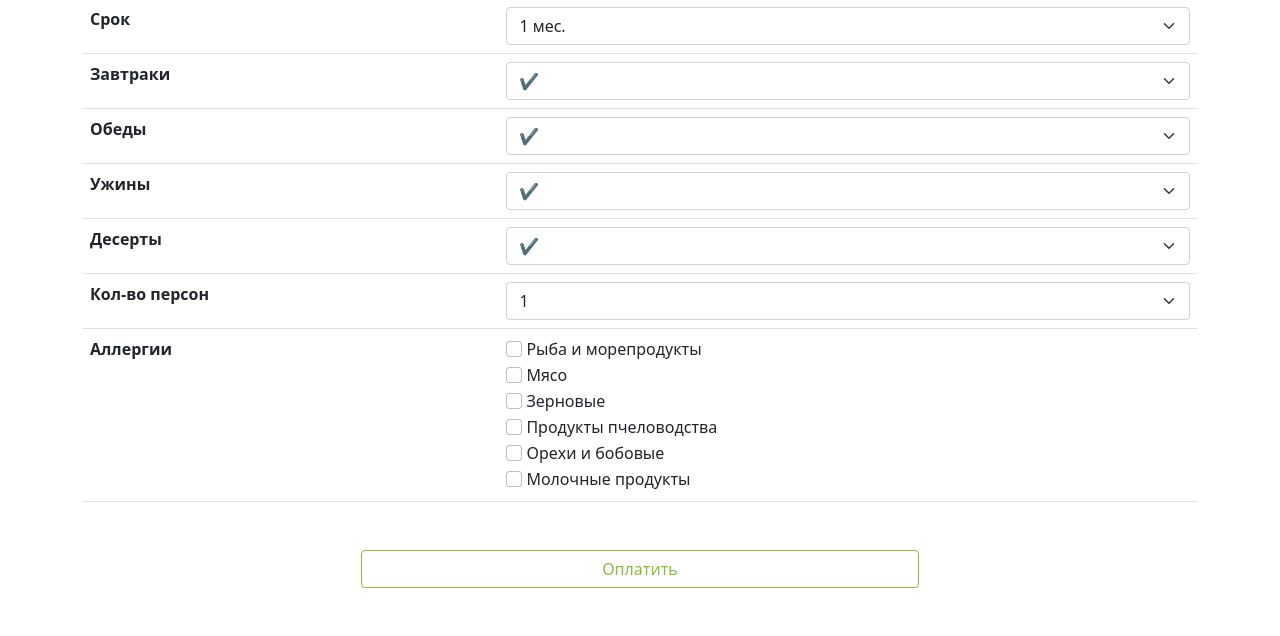
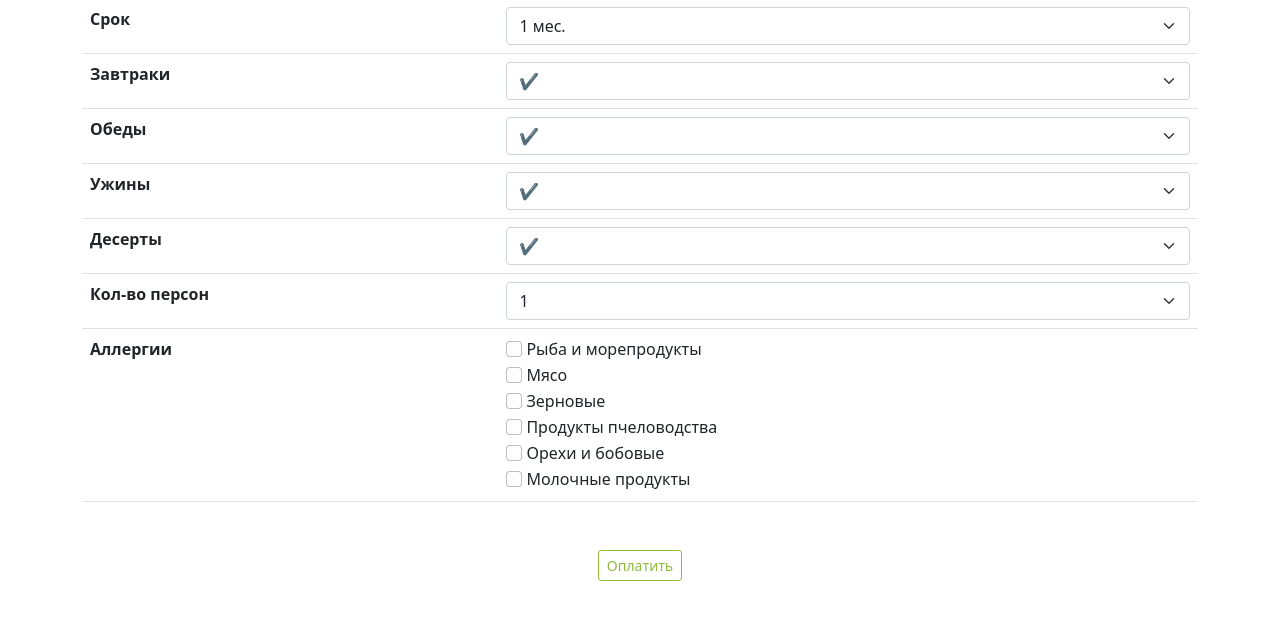
Before and after one commit to svillors/foodplan, a Django app: page /order/ in a window 1280 px wide. Shown: the part 569-1205 px from the top of the page. After the commit the page ends 1150 px from the top, so only its background shows below. Run offline with Django 5.2, Linux system fonts and the light colour scheme; the visitor is signed in with stand-in values (Sample User, id 1); parts of the project's set-up code (start-up, migrations or seed data) failed here and were passed over.

Commit message:
Update order.html

```diff
--- a/order/templates/order.html
+++ b/order/templates/order.html
@@ -27,7 +27,10 @@
                     <img src="{% static 'img/logo.8d8f24edbb5f.svg' %}" height="55" width="189" alt="">
                 </a>
                 <h3 class="text-secondary mt-2 me-2">Стоимость: 599₽</h3>
-                <button form="order" type="submit" class="btn shadow-none btn-sm btn-outline-success foodplan_green foodplan__border_green">Оплатить</button>
+                {% comment %} <button form="order" type="submit" class="btn shadow-none btn-sm btn-outline-success foodplan_green foodplan__border_green">Оплатить</button> {% endcomment %}
+                <a href="{% url 'subscribe' %}" class="btn shadow-none btn-sm btn-outline-success foodplan_green foodplan__border_green">
+                    Оплатить
+                </a>
             </div>
         </nav>
     </header>
@@ -220,7 +223,10 @@
                     {% csrf_token %}
 
                 <div class="d-flex justify-content-center my-5">
-                    <button form="order" type="submit" class="btn shadow-none btn-outline-success foodplan_green foodplan__border_green w-50">Оплатить</button>
+                    {% comment %} <button form="order" type="submit" class="btn shadow-none btn-outline-success foodplan_green foodplan__border_green w-50">Оплатить</button> {% endcomment %}
+                    <a href="{% url 'subscribe' %}" class="btn shadow-none btn-sm btn-outline-success foodplan_green foodplan__border_green">
+                        Оплатить
+                    </a>
                 </div>
                 </form>
 
```
